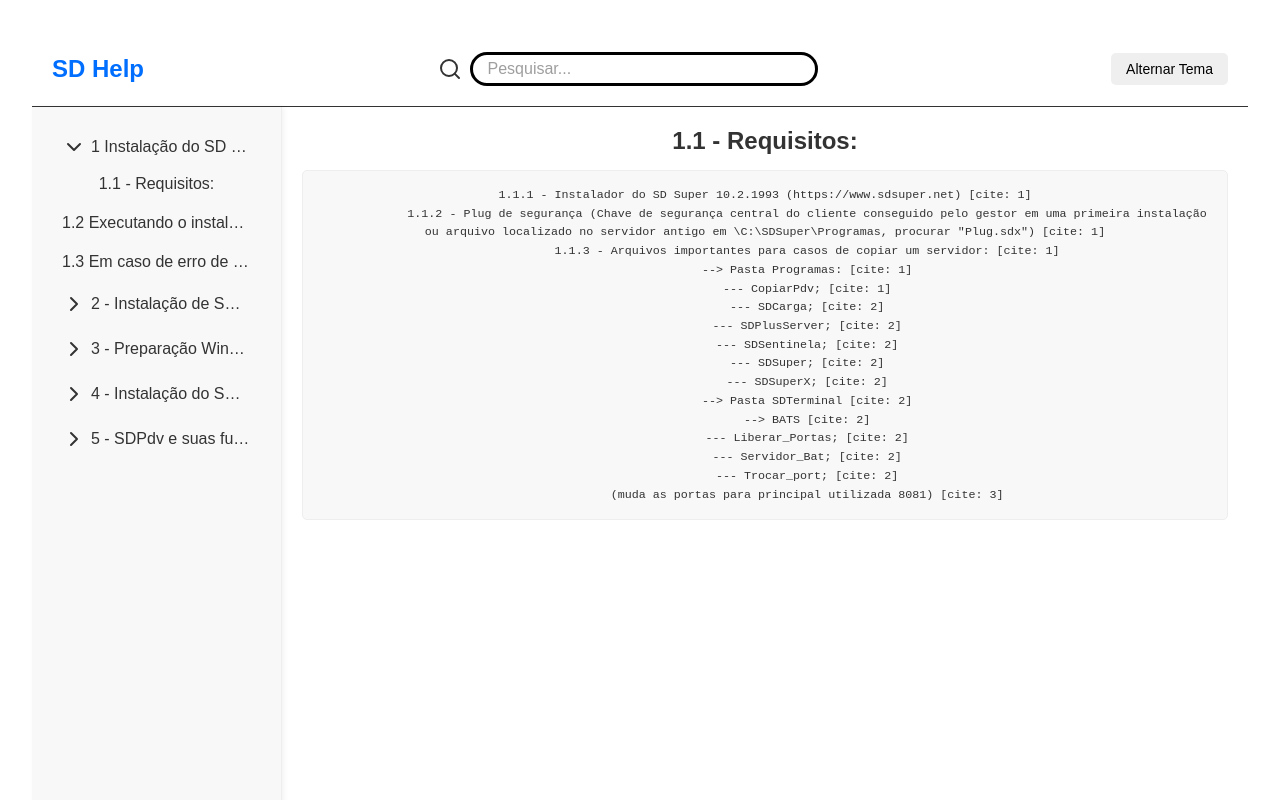
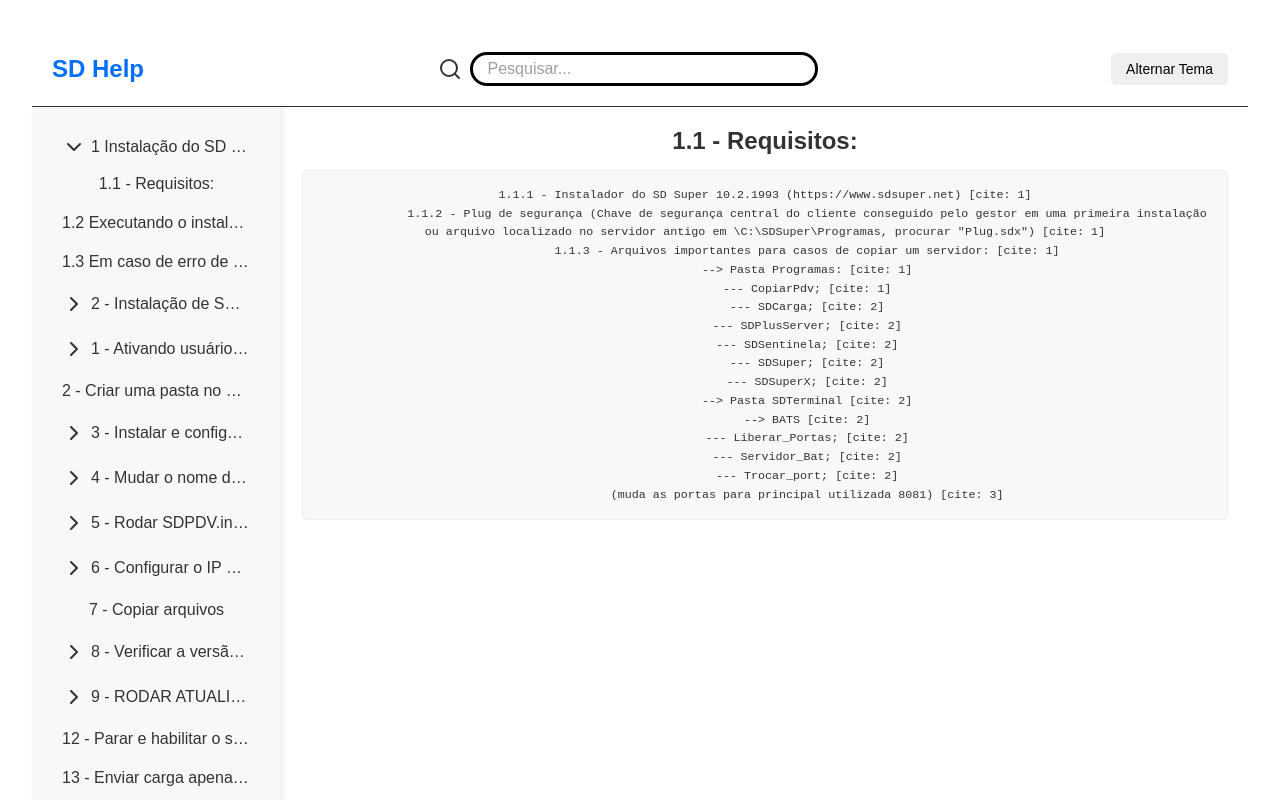
Before and after one commit to MarcioBADias/sd_help, a React (Vite) app: page / in a window 1280 px wide. Shown: the top 800 px of the page. Built offline with nearby package versions, Linux system fonts and the light colour scheme.

Commit message:
Atualizando o Data com nova forma de instalar o PDV

```diff
--- a/package.json
+++ b/package.json
@@ -13,7 +13,7 @@
     "@types/react": "19.1.3",
     "@types/react-dom": "19.1.3",
     "@vitejs/plugin-react": "4.4.1",
-    "eslint": "9.26.0",
+    "eslint": "^9.34.0",
     "eslint-config-prettier": "10.1.5",
     "eslint-plugin-react": "7.37.5",
     "eslint-plugin-react-hooks": "5.2.0",
--- a/src/data/documentationData.js
+++ b/src/data/documentationData.js
@@ -78,131 +78,262 @@
     ],
   },
   {
-    id: 'preparacao-windows-sdpdv',
-    title: '3 - Preparação Windows para o SDPdv',
+    id: 'ativando-usuario-administrador',
+    title: '1 - Ativando usuário Administrador',
     content: [
       {
-        id: 'ativar-usuario-administrador',
-        title: '3.1 - Ativar o usuário administrador do Windows',
-        text: `3.1.1 - WIN+R digitar "netplwiz" [cite: 14]
-            3.1.2 - avançado > avançado > pasta usuários > selecionar o administrador e clicar em propriedades > ativar o usuário administrador [cite: 14]
-            3.1.3 - fazer logoff e entrar com administrador e excluir qualquer outro usuário [cite: 14]`,
+        id: 'ativando-usuario-administrador-netplwiz',
+        title: '1.1 - WIN+R digitar "netplwiz"',
+        text: 'avançado > avançado > pasta usuários > selecionar o administrador e clicar em propriedades > ativar o usuário administrador [cite: 1]',
       },
       {
-        id: 'rodar-bat-sdpdv-install',
-        title: '3.2 - Rodar o BAT SDPDV_install',
-        text: `3.2.1 - Ao terminar de rodar precisa configurar a rede fixando o IP (se for necessário), na opção de desempenho por "ajustar para o melhor desempenho", na configuração de controle do usuário por o ultimo nível e no controle de plano de energia desmarcar [cite: 14]
-            o desligamento pra nunca [cite: 15]`,
-      },
-      {
-        id: 'desabilitar-defender-control',
-        title: '3.3- Desabilitar o Defender Control',
-        text: ``,
-      },
-      {
-        id: 'atualizar-windows-update',
-        title: '3.4 - Atualizar o Windows update',
-        text: ``,
-      },
-      {
-        id: 'wub',
-        title: '3.5 - Wub',
-        text: `Apenas se for necessário. [cite: 15]
-            Manter ativo para desabilitar o win. update [cite: 16]`,
-      },
-      {
-        id: 'bat-remocao-programas',
+        id: 'ativando-usuario-administrador-logoff',
         title:
-          '3.6 - BAT de remoção de programas que não são utilizados (Debload)',
-        text: `3.6.1 - primeiro comando no powershell adm: Get-AppxPackage | [cite: 16]
-            Remove-AppxPackage [cite: 17]
-            3.6.2 - segundo comando no powershell adm: Get-AppxPackage | where-object {$_.name -notlike "*store*"} | [cite: 17]
-            Remove-AppxPackage [cite: 18]`,
-      },
-      {
-        id: 'bat-protecao-cpu',
-        title: '3.7 - BAT Proteção do software 100% CPU',
-        text: `3.7.1 - Regedit > HKEY_LOCAL_MACHINE\\SYSTEM\\CurrentControlSet\\Schedule > Start mudar de 2 para 4 [cite: 18]`,
+          '1.2 - Fazer logoff e entrar com administrador e excluir qualquer outro usuário',
+        text: 'fazer logoff e entrar com administrador e excluir qualquer outro usuário [cite: 1]',
       },
     ],
   },
   {
-    id: 'instalacao-sdpdv',
-    title: '4 - Instalação do SDPdv',
+    id: 'criar-pasta-c',
+    title: '2 - Criar uma pasta no C: chamada "PDV+"',
+    text: 'Criar uma pasta no C: chamada "PDV+" [cite: 1]',
+  },
+  {
+    id: 'instalar-teamviewer',
+    title: '3 - Instalar e configurar o teamviewer',
     content: [
       {
-        id: 'executar-instalador-sdpdv',
-        title: '4.1 - executar o INSTALADOR do SDPdv',
-        text: `4.1.1 - Pegar o numero de ativação e passar no SDAPP para retornar a chave e seguir com o instalador [cite: 19]`,
+        id: 'instalar-teamviewer-config',
+        title: '3.1 - Configurar teamviewer',
+        text: 'teamviewer inicia com Windows (MARCAR), conexões de lan (aceitar) - por senha: SD@info1525 [cite: 1]',
+      },
+    ],
+  },
+  {
+    id: 'mudar-nome-maquina',
+    title: '4 - Mudar o nome da maquina para o nome do PDV',
+    content: [
+      {
+        id: 'mudar-nome-maquina-cmd',
+        title: '4.1 - No CMD seguir com comando',
+        text: 'WMIC computersystem where name="%computername%" call rename name="SDPdv02" [cite: 2] obs: dentro de name="SDPdvV04" Vamos mudar para o nome do PC que desejamos. [cite: 2] WMIC computersystem where name="DESKTOP-HT" call rename name="SDPdv01" [cite: 3]',
+      },
+    ],
+  },
+  {
+    id: 'rodar-sdpdv-install',
+    title: '5 - Rodar SDPDV.install 3',
+    content: [
+      {
+        id: 'sdpdv-install-configuracao',
+        title: '5.1 - Alterar configurações de controle de conta (MINIMO)',
+        text: 'alterar configurações de controle de conta (MINIMO) [cite: 3]',
       },
       {
-        id: 'preparo-pos-instalacao',
-        title: '4.2 - Preparo pós instalação',
-        text: `4.2.1 - Selecionar o tipo de Impressora [cite: 19]
-            4.2.2 - Numero do Caixa [cite: 19]
-            4.2.3 - Filial DO BANCO DE DADOS [cite: 19]
-            4.2.4 - tipo de carga SEMPRE SEGURA [cite: 19]
-            4.2.5 - Se tiver os dados de a chave, numero IBGA, token e código SEFAZ pode inserir para preencher o XML ou só seguir que ele vai [cite: 19]
-            instalar de qualquer forma. [cite: 19]
-            !!! Ao termino não dar ok para reinicialização pois precisamos rodar o update que vai reiniciar de qualquer forma, só fechar. [cite: 20]`,
+        id: 'sdpdv-install-seguranca',
+        title:
+          '5.2 - Alterar configurações de segurança (desmarcar todas as mensagens de segurança)',
+        text: 'alterar configurações de segurança (desmarcar todas as mensagens de segurança) [cite: 3]',
       },
       {
-        id: 'rodar-update',
-        title: '4.3 - Rodar o update',
-        text: ``,
+        id: 'sdpdv-install-desempenho',
+        title: '5.3 - Opções de desempenho',
+        text: 'ajustar para obter um melhor desempenho [cite: 3]',
       },
       {
-        id: 'preparando-sdpdv-inicializacao',
-        title: '4.4 - Preparando o SDPdv para inicialização',
-        text: `4.4.1 - abrir o XML para copiar de um XML de PDV já existente ou seguir as configurações indicadas a seguir. [cite: 21]
-            4.4.1.1 - GFinalizar: 9 (Para desligar o computador pelo botão desligar) [cite: 21]
-            4.4.1.2 - GValidarCarga: Sempre SIM [cite: 21]
-            4.4.1.3 - ImpressoraFiscal: IFModelo colocar o mesmo modelo e IFPorta por a porta gerada pelo instalador ou USB se for rconhecida na porta USB [cite: 21]
-            4.4.1.4 - Balanca: BModelo com modelo da baança e cuidado com a porta COM que vai aparecer conforme no gerenciador [cite: 21]
-            4.4.1.5 - TEF: Se o cliente usar config SITEF, mudar o TefOpcao para dedicado e o TefExpress para SIM, se ele usar POS mudar o TefOpcao para manual [cite: 22]
-            4.4.1.6 - CONTROLE GERAL: buscar CTNumeroPDV para por o numero do PDV e buscar o CTUsuariosSDSuper [cite: 22]
-            e marcar SIM sempre para ela. [cite: 22]
-            4.4.1.7 - NFCe: Se já houver na nova instalação os arquivos NFCeUltimoDoc, NFCeUltimoChaveDoc e NFCeUltimoProtocolo, apague e deixe puxar automaticamente. [cite: 23]
-            !!! EM duvidas pode usar o SDPDV .ini que tem um gabarito para ajudar [cite: 23]`,
+        id: 'sdpdv-install-energia',
+        title: '5.4 - Energia',
+        text: 'desligar video nunca- configurações avançadas - desliga disco rigido nunca - configurações USB - Desabilitado [cite: 3]',
+      },
+    ],
+  },
+  {
+    id: 'configurar-ip-fixo',
+    title: '6 - Configurar o IP Fixo',
+    content: [
+      {
+        id: 'configurar-ip-fixo-servidor',
+        title:
+          '6.1 - Abrir o servidor para ver qual o IP configurado para o PDV',
+        text: 'abrir o servidor para ver qual o IP configurado para o PDV [cite: 4]',
       },
       {
-        id: 'instalacao-vpn-sitef',
-        title: '4.5 - Instalação da VPN do SITEF do Express',
-        text: `4.5.1 - Buscar o drive do pin-pad (rotineiramente gertec), instalador do VPN Gsurf e Certificado do cliente [cite: 24]
-            4.5.2 - Abrir o GSClient e instalar o setup > avançar e na parte de serviço escrever "SITEF" e finalizar [cite: 24]
-            4.5.3 - abrir o certificado. [cite: 24]
-            4.5.3.1 - usuário: Fernando_Silva senha: Sd@2024 [cite: 24]
-            4.5.3.2 - Solicitar e digitar o OTP e aguardar o OK [cite: 24]
-            4.5.4 - Na instalação descompactar o Clisitef produção e copiar os arquivos [cite: 24]
-            4.5.4.1 - Ir para C:\\windows\\systemwow64 e depois colar na pasta system32 [cite: 25]
-            4.5.4.2 - na pasta system64 buscar clisitef.ini [cite: 25]
-            4.5.4.2.1 - em porta digitar em maiúsculo AUTO_USB e reiniciar a maquina [cite: 25]`,
+        id: 'configurar-ip-fixo-gateway',
+        title: '6.2 - Conferir o gateway no proprio PDV',
+        text: 'conferir o gateway no proprio PDV [cite: 4]',
       },
       {
-        id: 'comunicacao-sql',
-        title: '4.6 - Comunicação do SQL',
-        text: `4.6.1 - menu iniciar > Buscar "SQL Server Configuration Manager" [cite: 25]
-            4.6.2 - expandir "Configuração de Rede do SQL Server > Habilitar os protocolos com botão direito. [cite: 25]`,
+        id: 'configurar-ip-fixo-rede',
+        title: '6.3 - Ir em central de rede e compartilhamento',
+        text: 'ir em central de rede e compartilhamento -> alterar as configurações de compartilhamento avançadas -> todas as redes -> ativar compartilhamento -> desativar compartilhamento por senha [cite: 4]',
+      },
+    ],
+  },
+  {
+    id: 'copiar-arquivos',
+    title: '7 - Copiar arquivos',
+    text: 'ir no pdv em uso, copiar 4 arquivos - SDPDVXML, SD.AVI na Windows, syswow64/system32 = Clisitef.ini e DLL.pdv.dll [cite: 4]',
+  },
+  {
+    id: 'verificar-versao-pdvs',
+    title: '8 - Verificar a versão dos PDVS',
+    content: [
+      {
+        id: 'verificar-versao-pdvs-instalador',
+        title: '8.1 - Executar INSTALADOR PDV como ADMINISTRADOR',
+        text: 'executar INSTALADOR PDV como ADMINISTRADOR - desmarcar SD ATIVADOR <----- [cite: 4]',
       },
       {
-        id: 'compartilhar-pasta-sdpdv',
-        title: '4.7 - compartilhar a pastar SDPdv',
-        text: `4.7.1 - Botão direito > Propriedades > Compartilhamento > Compartilhamento avançado > Marcar compartilhar [cite: 25]
-            Pasta > Mudar o nome "SDPdv" para "SDPdv$" > Permissões > Habilitar controle total. Depois em Segurança e repete o controle total. [cite: 25]
-            !! Agora só abrir o PDV e aguardar o erro de carga, após isso fechar o erro e ir no Super dar uma primeira carga (ATUALIZAR > Filial > Desmarca todos e marcar só o da instalação e enviar carga com botão "Atualizar")`,
+        id: 'verificar-versao-pdvs-impressora',
+        title: '8.2 - Conferir impressora',
+        text: 'conferir impressora [cite: 4]',
       },
       {
-        id: 'iniciar-pelo-pdv',
-        title: '4.8 - Iniciar pelo PDV',
-        text: `4.8.1 - HKEY_LOCAL_MACHINE > SOFTWARE > MICROSOFT > WINDOWS NT > CurrentVersion > WinLogon > Shell > Alterar para c:\\SDPdv\\SDPdv.exe [cite: 26]`,
+        id: 'verificar-versao-pdvs-numero',
+        title: '8.3 - Conferir numero do PDV',
+        text: 'conferir numero do PDV [cite: 4]',
       },
       {
-        id: 'ajuste-resolucao',
-        title: '4.9 - Ajuste de resolução',
-        text: `4.9.1 - Menu inicar intel e selecionar o CENTRO [cite: 26]
-            DE COMANDO GRAFICO > Video > Modificar a escala para escala de exibição ou preenchimento. [cite: 27]`,
+        id: 'verificar-versao-pdvs-carga',
+        title: '8.4 - CARGA SEMPRE SEGURA',
+        text: 'CARGA SEMPRE SEGURA [cite: 4]',
+      },
+      {
+        id: 'verificar-versao-pdvs-xml-referencia',
+        title: '8.5 - Se houver XML de referencia',
+        text: 'Se houver XML de referencia, alterar as informaçoes do Caixa respectivo [cite: 4]',
+      },
+      {
+        id: 'verificar-versao-pdvs-tags-xml',
+        title: '8.6 - Conferir as tags no XML',
+        text: 'Conferir as tags no XML "versão PDV", "GPdvPadrao", "CTNUMEROPDV", "TefPdv", "<TefPdv>SE000002</TefPdv>", mudar para numero do PDV de instalação e "NFCE SERIE" "NFCE ULTIMO" > zerar todos,NFC dentro da pasta do PDV -> GNE - NNF VER A SERIE. [cite: 5] ultimo doc que foi emitido no invoice. [cite: 6] NFC SERIE - Serie do site do invoice. [cite: 7]',
       },
     ],
+  },
+  {
+    id: 'rodar-atualizador',
+    title: '9 - RODAR ATUALIZADOR',
+    content: [
+      {
+        id: 'rodar-atualizador-programa-sdpdv',
+        title: '9.1 - Abrir o programa SDPDV',
+        text: 'abrir o programa SDPDV, ele vai dar erro de carga (FECHAR RAPIDO PARA NAO DESLIGAR QUANDO SAIR DESSA TELA) [cite: 7]',
+      },
+    ],
+  },
+  {
+    id: 'parar-habilitar-sql',
+    title: '12 - Parar e habilitar o serviço do sql',
+    text: 'parar o serviço do sql > net stop mssqlserver - habilitar o serviço do sql > net start mssqlserver (Abrir o services.msc) [cite: 7]',
+  },
+  {
+    id: 'enviar-carga',
+    title: '13 - Enviar carga apenas para o PDV selecionado',
+    text: 'enviar carga apenas para o PDV selecionado [cite: 7]',
+  },
+  {
+    id: 'instalando-gsurf',
+    title: 'Instalando GSURF',
+    content: [
+      {
+        id: 'instalando-gsurf-acesso',
+        title: 'Acesso GSURF',
+        text: 'login: Fernando_Silva [cite: 7] Senha: SD@123!@# [cite: 7]',
+      },
+      {
+        id: 'instalando-gsurf-site',
+        title: 'Site GSURF',
+        text: 'IR NO SITE E JOGAR O CNPJ DO CLIENTE, IR NO PDV QUE DEVEMOS E APERTAR EM REINSTALAR. [cite: 8] Dessa forma vai aparecer o codigo OTP. [cite: 8] Pegar a OTP no site da Gsrf e ve se o cliente é GSURF. [cite: 9] login: Fernando_silva [cite: 10] Senha: SD@123!@# [cite: 10] otp: 3415048349 [cite: 10]',
+      },
+      {
+        id: 'instalando-gsurf-listener',
+        title: '- Instalar o GsurfRSA Listener',
+        text: 'instalar o GsurfRSA Listener - serviço: sitef. [cite: 9]',
+      },
+    ],
+  },
+  {
+    id: 'executa-pdv',
+    title: '14 - Executa o PDV',
+    content: [
+      {
+        id: 'executa-pdv-abrir-caixa',
+        title: '14.1 - A para abrir o caixa',
+        text: 'A para abrir o caixa (senha é +1 HORA +1 MES +1 ANO) [cite: 10]',
+      },
+      {
+        id: 'executa-pdv-abrir-venda',
+        title: '14.2 - J para tentar abrir venda',
+        text: 'J para tentar abrir venda [cite: 10]',
+      },
+    ],
+  },
+  {
+    id: 'fechar-abrir-gne',
+    title: '15 - Fechar o pdv, e abrir o arquivo GNE.XML',
+    text: 'fechar o pdv, e abrir o arquivo GNE.XML (Conferir e NNF e Serie) [cite: 10]',
+  },
+  {
+    id: 'conferir-ultima-venda',
+    title: '16 - Conferir a ultima venda no invoicy',
+    text: 'conferir a ultima venda no invoicy [cite: 10]',
+  },
+  {
+    id: 'realizar-venda-teste',
+    title: '17 - Realizar venda de teste',
+    content: [
+      {
+        id: 'realizar-venda-teste-abrir-caixa',
+        title: '17.1 - A (Abrir o Caixa)',
+        text: 'A (Abrir o Caixa) [cite: 10]',
+      },
+      {
+        id: 'realizar-venda-teste-ativar-caixa',
+        title: '17.2 - M (Ativar o Caixa)',
+        text: 'M (Ativar o Caixa) [cite: 10]',
+      },
+      {
+        id: 'realizar-venda-teste-abrir-venda',
+        title: '17.3 - F1 (Abrir Venda)',
+        text: 'F1 (Abrir Venda) [cite: 10]',
+      },
+      {
+        id: 'realizar-venda-teste-fechar-venda',
+        title: '17.4 - J (Fechar Venda)',
+        text: 'J (Fechar Venda) [cite: 10]',
+      },
+      {
+        id: 'realizar-venda-teste-credito',
+        title: '17.5 - K (Credito)',
+        text: 'K (Credito) [cite: 10]',
+      },
+      {
+        id: 'realizar-venda-teste-dinheiro',
+        title: '17.6 - D (Dinheiro)',
+        text: 'D (Dinheiro) [cite: 10]',
+      },
+      {
+        id: 'realizar-venda-teste-cancelar-venda',
+        title: '17.7 - U (Cancelar Venda)',
+        text: 'U (Cancelar Venda) [cite: 10]',
+      },
+      {
+        id: 'realizar-venda-teste-fechar-caixa',
+        title: '17.8 - F (Fechar Caixa)',
+        text: 'F (Fechar Caixa) [cite: 10]',
+      },
+    ],
+  },
+  {
+    id: 'dicas',
+    title: 'DICAS!',
+    text: 'VER A SERIE DO PDV -> FISCAL / NFC-E / CONFIGURAÇÕES / ESCOLHER A FILIAL - EXIBIR/ Pegar o numero de serie e olhar no invoice. [cite: 11]',
+  },
+  {
+    id: 'formulario-instalacao',
+    title: 'Formulário para Instalação de PDV',
+    text: 'Nome: Número do PDV: Modelo da impressora: Modelo do PinPad: Marca da balança: PDV: CNPJ: Usuário do Windows é administrador? ( ) Sim ( ) Não TeamViewer ID: Senha: Senha: SD@info1525 [cite: 12, 13]',
   },
   {
     id: 'sdpdv-funcoes',
```
Also changed, not shown: 1 other file (tests, documents, lock files or other folders).
